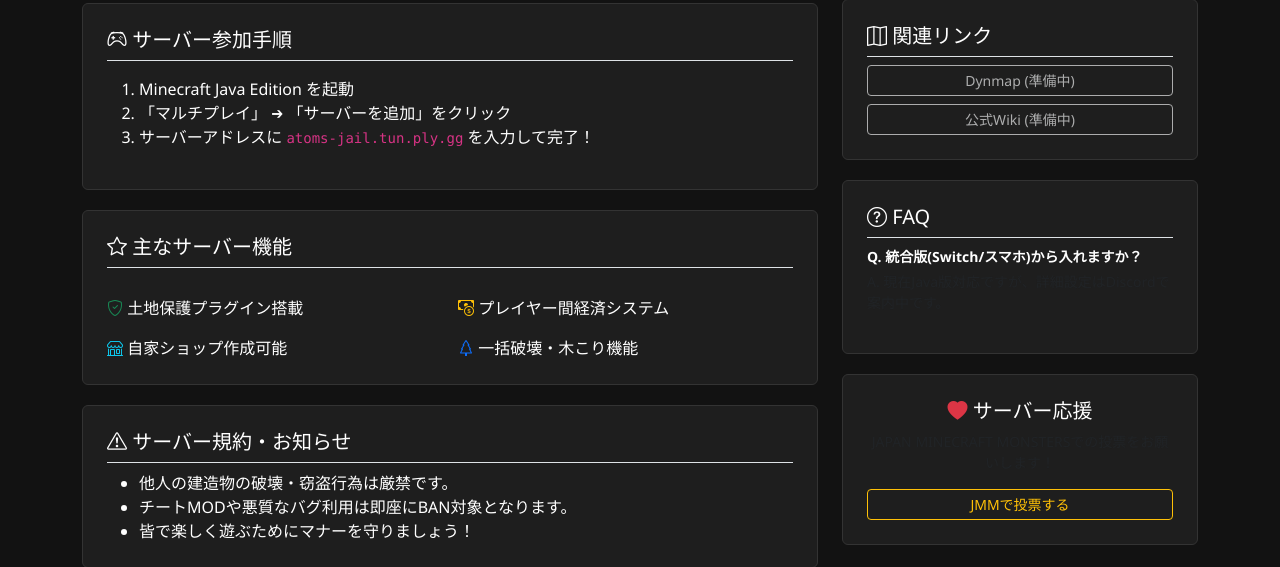
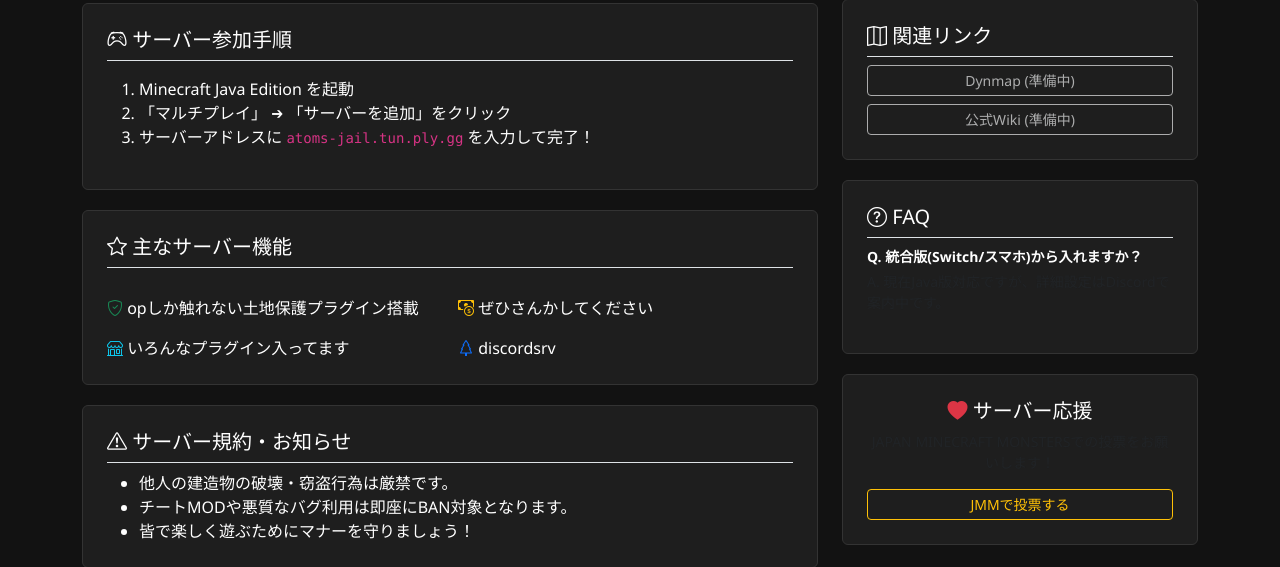
Before and after one commit to mikikofuruhasii-ui/syunsabasabaibaru, a Flask app: page / in a window 1280 px wide. Shown: the part 809-1376 px from the top of the page. Run offline with Flask 3, Linux system fonts and the light colour scheme; data that the repository does not hold is empty.

Commit message:
Update index.html

```diff
--- a/templates/index.html
+++ b/templates/index.html
@@ -94,10 +94,10 @@
                 <div class="card p-4">
                     <h3 class="h5 border-bottom pb-2"><i class="bi bi-star"></i> 主なサーバー機能</h3>
                     <div class="row g-3 mt-1">
-                        <div class="col-md-6"><i class="bi bi-shield-check text-success"></i> 土地保護プラグイン搭載</div>
-                        <div class="col-md-6"><i class="bi bi-cash-coin text-warning"></i> プレイヤー間経済システム</div>
-                        <div class="col-md-6"><i class="bi bi-shop text-info"></i> 自家ショップ作成可能</div>
-                        <div class="col-md-6"><i class="bi bi-tree text-primary"></i> 一括破壊・木こり機能</div>
+                        <div class="col-md-6"><i class="bi bi-shield-check text-success"></i> opしか触れない土地保護プラグイン搭載</div>
+                        <div class="col-md-6"><i class="bi bi-cash-coin text-warning"></i> ぜひさんかしてください</div>
+                        <div class="col-md-6"><i class="bi bi-shop text-info"></i> いろんなプラグイン入ってます</div>
+                        <div class="col-md-6"><i class="bi bi-tree text-primary"></i> discordsrv</div>
                     </div>
                 </div>
 
```
